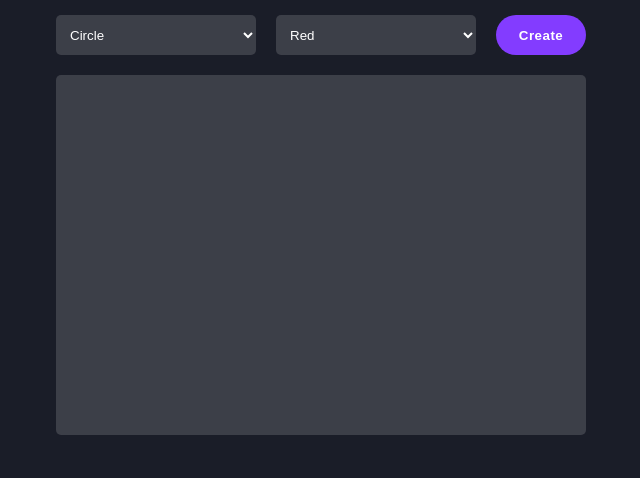
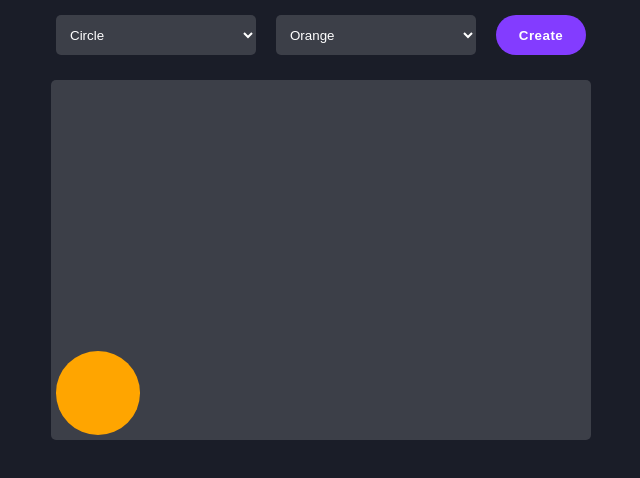
Before and after one commit to Iamshubhamhere/Shape-factory, a plain HTML site: page index.html in a window 1280 px wide. Both pictures are taken after a click on the button "Create". Shown: the part 158-636 px from the top of the page, without its empty margins (319-959 px from the left). Drawn offline with nearby package versions, Linux system fonts and the light colour scheme.

Commit message:
finished

```diff
--- a/assets/script/index.js
+++ b/assets/script/index.js
@@ -0,0 +1,67 @@
+"use strict";
+const createBtn = document.querySelector("#create");
+const shapeSelect = document.querySelector("#shape");
+const colorSelect = document.querySelector("#color");
+
+const grid = document.querySelector("#shape-grid");
+const display = document.querySelector(".output-text");
+
+class Shape {
+  #name;
+  #color;
+  constructor(name, color) {
+    this.name = name;
+    this.color = color;
+  }
+
+  set name(name) {
+    this.#name = name;
+  }
+
+  set color(color) {
+    this.#color = color;
+  }
+
+  get name() {
+    return this.#name;
+  }
+
+  get color() {
+    return this.#color;
+  }
+
+  getInfo() {
+    return `${this.#name} ${this.#color}`;
+  }
+}
+
+function colorCheck(color) {
+  if (color == "blue") return "#09f";
+  if (color == "green") return "#9f0";
+  if (color == "orange") return "#ffa500";
+  if (color == "pink") return "#ff1493";
+  if (color == "purple") return "#800080";
+}
+
+let list = [];
+let count = 0;
+createBtn.addEventListener("click", function () {
+  count++;
+  if (count >= 25) {
+    display.innerText = "Reached max amount of shapes";
+    return;
+  }
+
+  const newShape = new Shape(shapeSelect.value, colorSelect.value);
+  list.push(newShape);
+
+  const newDiv = document.createElement("div");
+  newDiv.classList.add(newShape.name);
+  newDiv.style.backgroundColor = colorCheck(newShape.color);
+  newDiv.onclick = function () {
+    display.innerText = `Unit ${
+      list.indexOf(newShape) + 1
+    }: ${newShape.getInfo()}`;
+  };
+  grid.append(newDiv);
+});
--- a/assets/style/index.css
+++ b/assets/style/index.css
@@ -21,29 +21,32 @@
   margin-inline: auto;
 }
 
-body{
+body {
   background-color: var(--app-dark-bg);
   display: grid;
   justify-content: center;
   padding-top: 80px;
 
 }
-.center{
+
+.center {
 
   margin-top: 18px;
   display: flex;
   justify-content: center;
 
 }
-h1{
+
+h1 {
   color: var(--app-white);
   font-size: 50px;
   font-weight: 600;
   margin-bottom: 10px;
   text-align: center;
 }
-#shape, #color
-{
+
+#shape,
+#color {
   width: 240px;
   color: #fff;
   height: 40px;
@@ -68,26 +71,32 @@ h1{
   letter-spacing: 0.5px;
 }
 
-option{
+option {
   background-color: var(--app-dark-bg);
   border: px solid var(--app-white);
 }
-option + option{
+
+option+option {
   margin-top: 2px;
 }
+
 #shape-grid {
-    display: grid;
-    grid-template-columns: repeat(5, 1fr);
-    grid-gap: 10px;
+
+  height: 360px;
+  width: 540px;
+  padding: 5px;
+  margin: 25px auto 0;
   border-radius: 5px;
   background-color: rgba(255, 255, 255, 0.15);
-    margin-top: 20px;
-    height: 360px;
-    width: 530px;
+  display: grid;
+  grid-template-columns: 1fr 1fr 1fr 1fr 1fr 1fr;
+  grid-template-rows: 1fr 1fr 1fr 1fr;
+  gap: 5px 5px;
+  grid-auto-flow: row;
+  transform: rotate(180deg) scaleX(-1);
 }
 
-.center2
-   {
+.center2 {
   display: flex;
   justify-content: center;
 }
@@ -95,21 +104,26 @@ option + option{
 .output-text {
   width: 260px;
   height: 60px;
+  color: var(--app-white);
+  font-size: 18px;
+  margin: 10px 230px;
+  text-align: center;
+}
 
-     font-size: 30px;
-    margin: 10px 230px;
-}
-p{
+p {
   text-align: center;
   color: var(--app-white);
 }
+
 .circle {
-    width: 50px;
-    height: 50px;
+  width: 100%;
+  height: 100%;
   border-radius: 50%;
 }
 
 .square {
-    width: 50px;
-    height: 50px;
+  width: 100%;
+  height: 100%;
+  cursor: pointer;
+
 }
--- a/index.html
+++ b/index.html
@@ -26,8 +26,7 @@
   </head>
   <body>
     <main>
-
-        <h1 class="heading"> Shape Factory</h1>
+      <h1 class="heading">Shape Factory</h1>
       <div class="center">
         <select id="shape">
           <option value="circle">Circle</option>
@@ -35,10 +34,11 @@
         </select>
 
         <select id="color">
-            <option value="red">Red</option>
+          <option value="orange">Orange</option>
           <option value="blue">Blue</option>
           <option value="green">Green</option>
-            <option value="yellow">Yellow</option>
+          <option value="pink">Pink</option>
+          <option value="purple">Purple</option>
         </select>
 
         <button id="create">Create</button>
```
Lines whose indentation alone changed are shown as unchanged.
